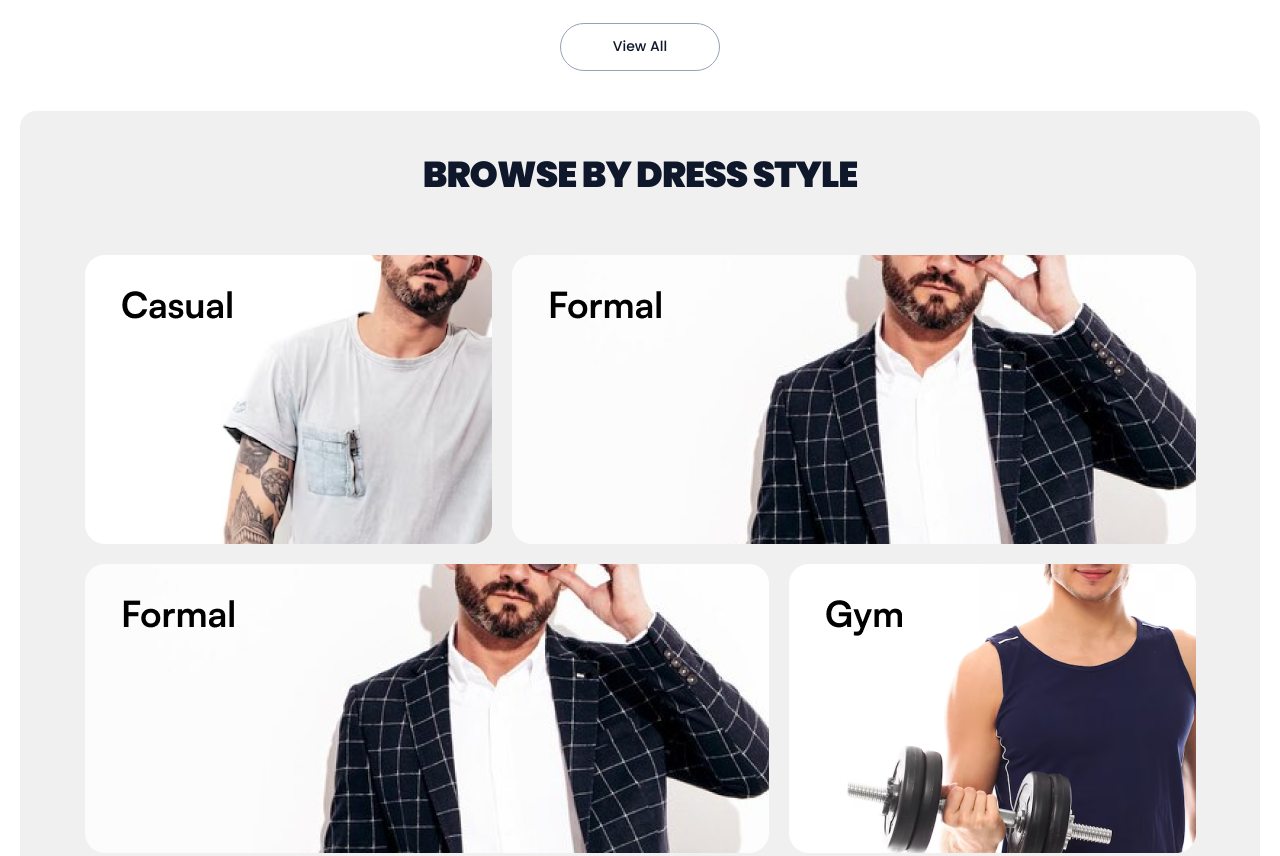
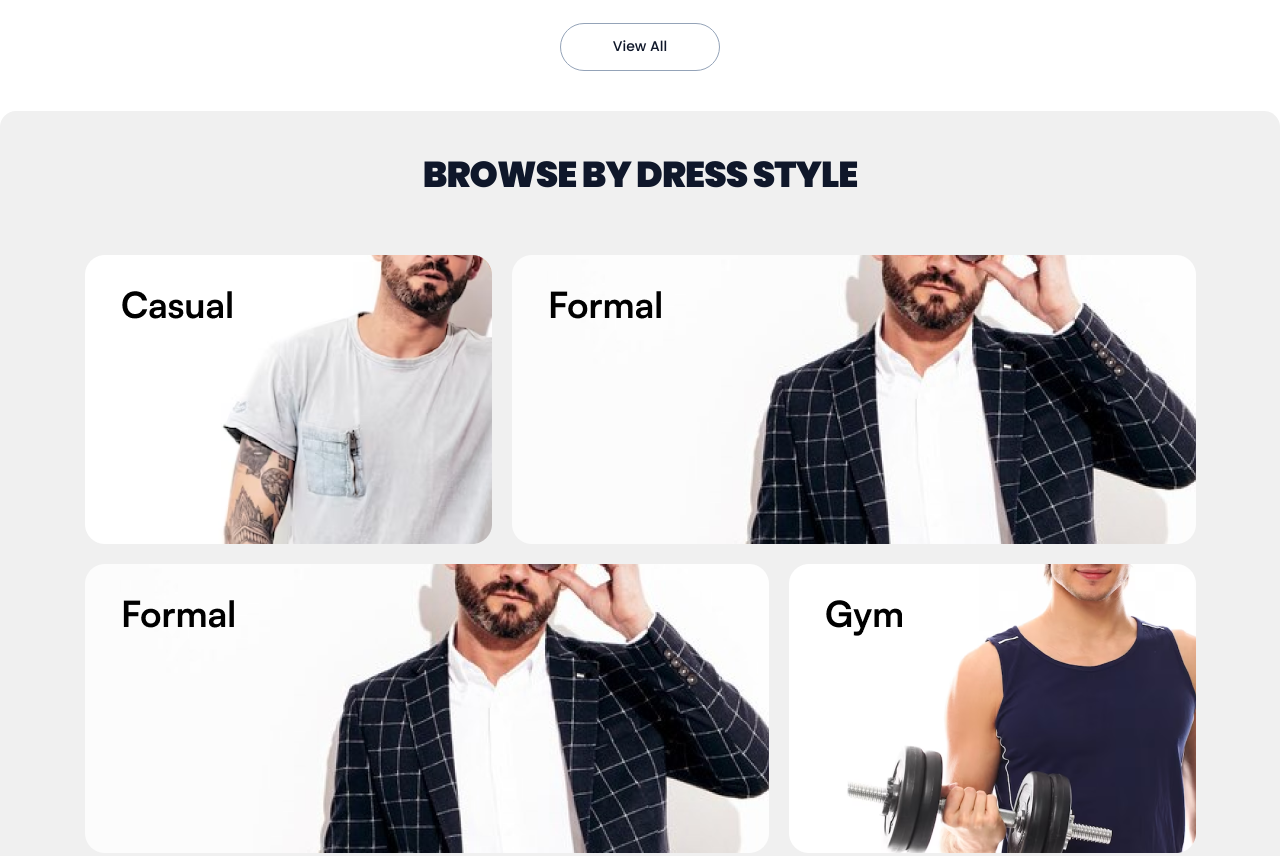
Before and after one commit to Sarowar-h/Ecommerce-website, a website: page index/index.html in a window 1280 px wide. Shown: the part 2130-2986 px from the top of the page. Drawn offline with Linux system fonts and the light colour scheme.

Commit message:
Added: git initial commit

```diff
--- a/index/index.html
+++ b/index/index.html
@@ -460,7 +460,7 @@
     </section>
     <section
       id="STYLE"
-      class="md:max-w-7xl flex flex-col m-5 bg-primary py-6 rounded-2xl"
+      class="md:max-w-7xl flex flex-col mx-5 md:mx-auto bg-primary py-6 rounded-2xl"
     >
       <div>
         <h1
```
